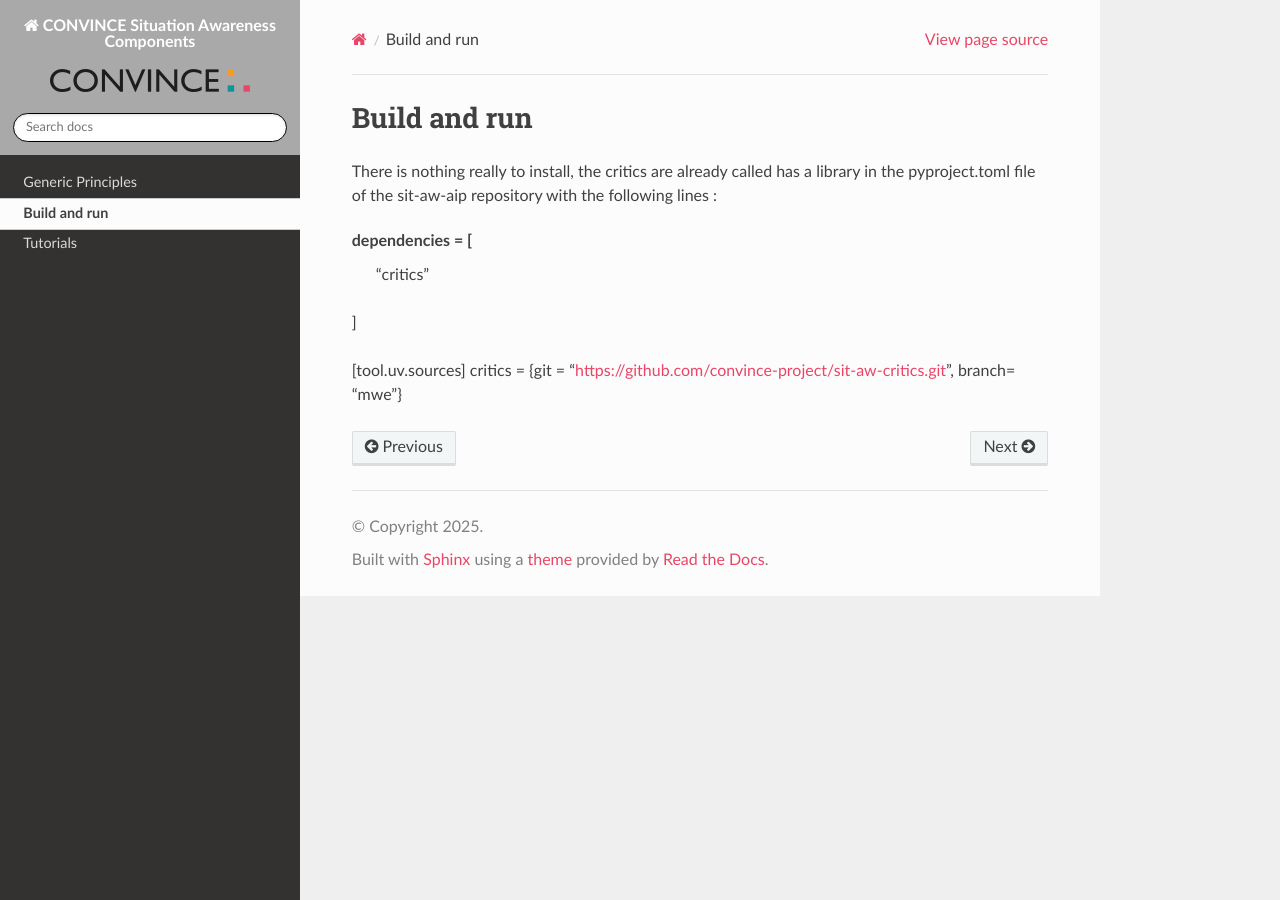
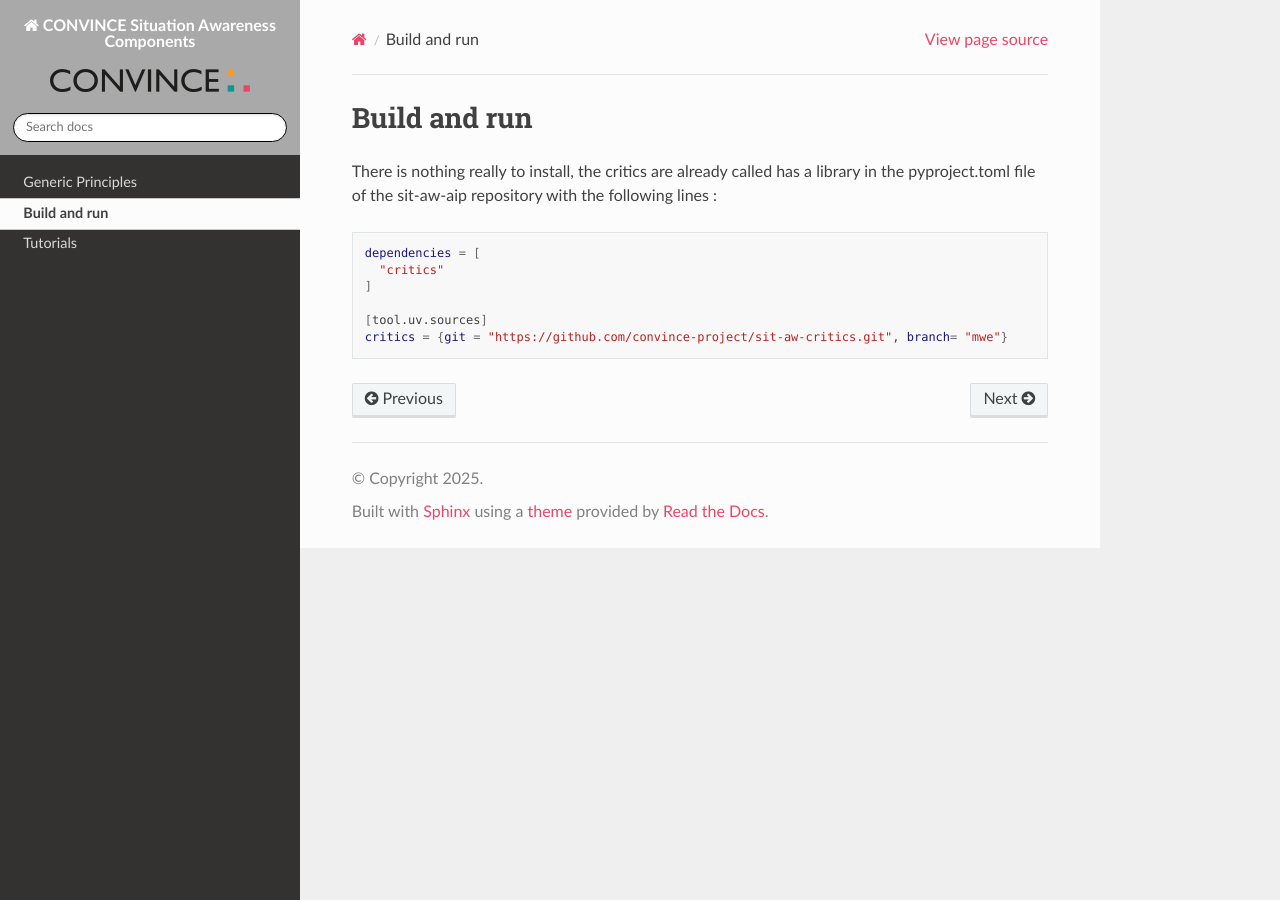
Before and after one commit to convince-project/sit-aw-critics, a Sphinx documentation site: the page built from docs/source/installation.rst, in a window 1280 px wide. Built offline with Sphinx 7.4.7 and the Read the Docs theme 3.1.0, drawn with Linux system fonts in a browser that asks for light colours.

Commit message:
Update installation.rst

```diff
--- a/docs/source/installation.rst
+++ b/docs/source/installation.rst
@@ -3,9 +3,11 @@ Build and run
 
 There is nothing really to install, the critics are already called has a library in the pyproject.toml file of the sit-aw-aip repository with the following lines :
 
-dependencies = [
-  "critics"
-]
+.. code-block:: bash
 
-[tool.uv.sources]
-critics = {git = "https://github.com/convince-project/sit-aw-critics.git", branch= "mwe"}
+    dependencies = [
+      "critics"
+    ]
+
+    [tool.uv.sources]
+    critics = {git = "https://github.com/convince-project/sit-aw-critics.git", branch= "mwe"}
```
